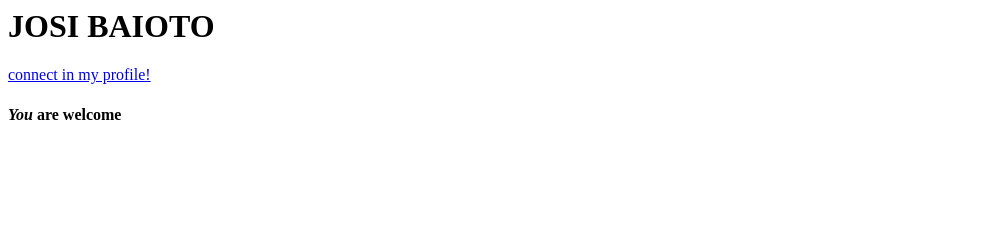
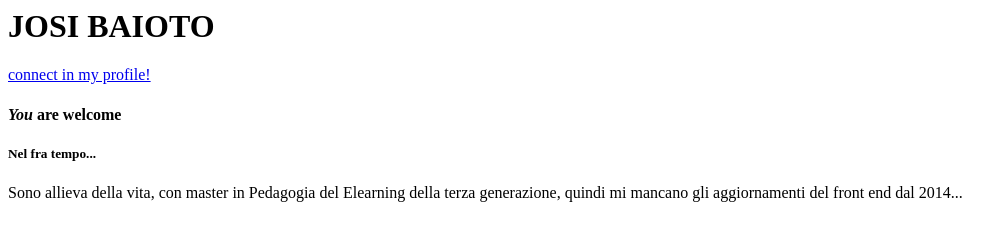
Before and after one commit to challenge-network-18-mar-24/josi-baioto, a plain HTML site: page index.html in a window 1280 px wide. Shown: the whole page, without its empty margins (0-1006 px from the left). Drawn offline with Linux system fonts and the light colour scheme.

Commit message:
update profile

```diff
--- a/index.html
+++ b/index.html
@@ -1,3 +1,8 @@
 <h1><b>JOSI BAIOTO</b></h1>
 <a href="https://www.linkedin.com/in/josibaioto/"> connect in my profile!</a>
 <h4><i>You </i>are welcome</h4>
+
+<h5>Nel fra tempo...</h5>
+            <p>Sono allieva della vita, con master in Pedagogia del Elearning della terza generazione, quindi mi mancano gli aggiornamenti del front end dal 2014...
+               </p>
+        </div>
```
